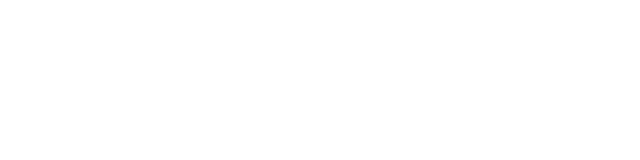
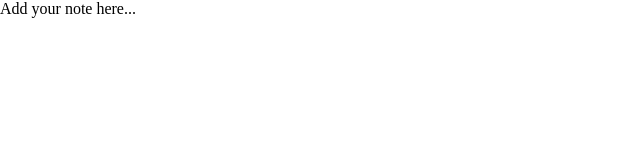
Before and after one commit to ShirshakShahi/IdeaLog, a React (Vite) app: page /addnote in a window 1280 px wide. Before the commit this address had no page. Shown: the top 160 px of the page, without its empty margins (0-640 px from the left). Built offline with nearby package versions, Linux system fonts and the light colour scheme.

Commit message:
learnt to link routes

```diff
--- a/src/App.jsx
+++ b/src/App.jsx
@@ -1,6 +1,7 @@
 import { Route, Routes } from "react-router-dom";
 import LoginPage from "./Pages/LoginPage";
 import NotePage from "./components/NotePage/NotePage";
+import AddNote from "./components/NotePage/AddNote";
 
 const App = () => {
   return (
@@ -8,6 +9,8 @@ const App = () => {
       <Route path="/" element={<h3>Welcome</h3>} />
       <Route path="/login" element={<LoginPage />} />
       <Route path="/notepage" element={<NotePage />} />
+      <Route path="/mynote" element={<h3>as lfhkjsla;d</h3>} />
+      <Route path="/addnote" element={<AddNote />} />
     </Routes>
   );
 };
--- /dev/null
+++ b/src/components/NotePage/AddNote.jsx
@@ -0,0 +1,11 @@
+import React from 'react'
+
+function AddNote() {
+  return (
+    <div>
+      Add your note here...
+    </div>
+  )
+}
+
+export default AddNote
--- a/src/components/NotePage/NavBarNotepage.jsx
+++ b/src/components/NotePage/NavBarNotepage.jsx
@@ -1,14 +1,15 @@
 import { Menu } from "antd";
 import { FileAddOutlined, CopyOutlined } from "@ant-design/icons";
+import { Link } from "react-router-dom";
 const NavBarNotepage = () => {
   const items = [
     {
-      label: "Add Note",
+      label: (<Link to = "/addnote">Add Note</Link>),
       key: "addnote",
       icon: <FileAddOutlined />,
     },
     {
-      label: "My notes",
+      label: (<Link to = "/mynote">My Note</Link>),
       key: "mynotes",
       icon: <CopyOutlined />,
     },
--- a/src/index.css
+++ b/src/index.css
@@ -1,4 +1,5 @@
 @import url("https://fonts.googleapis.com/css2?family=Aleo&family=Mukta:wght@600&family=Varela&family=Yantramanav&display=swap");
+
 * {
   margin: 0;
   padding: 0;
@@ -8,6 +9,7 @@
 h1 {
   font-family: "Yantramanav", sans-serif;
 }
+
 .container {
   display: flex;
   justify-content: center;
```
